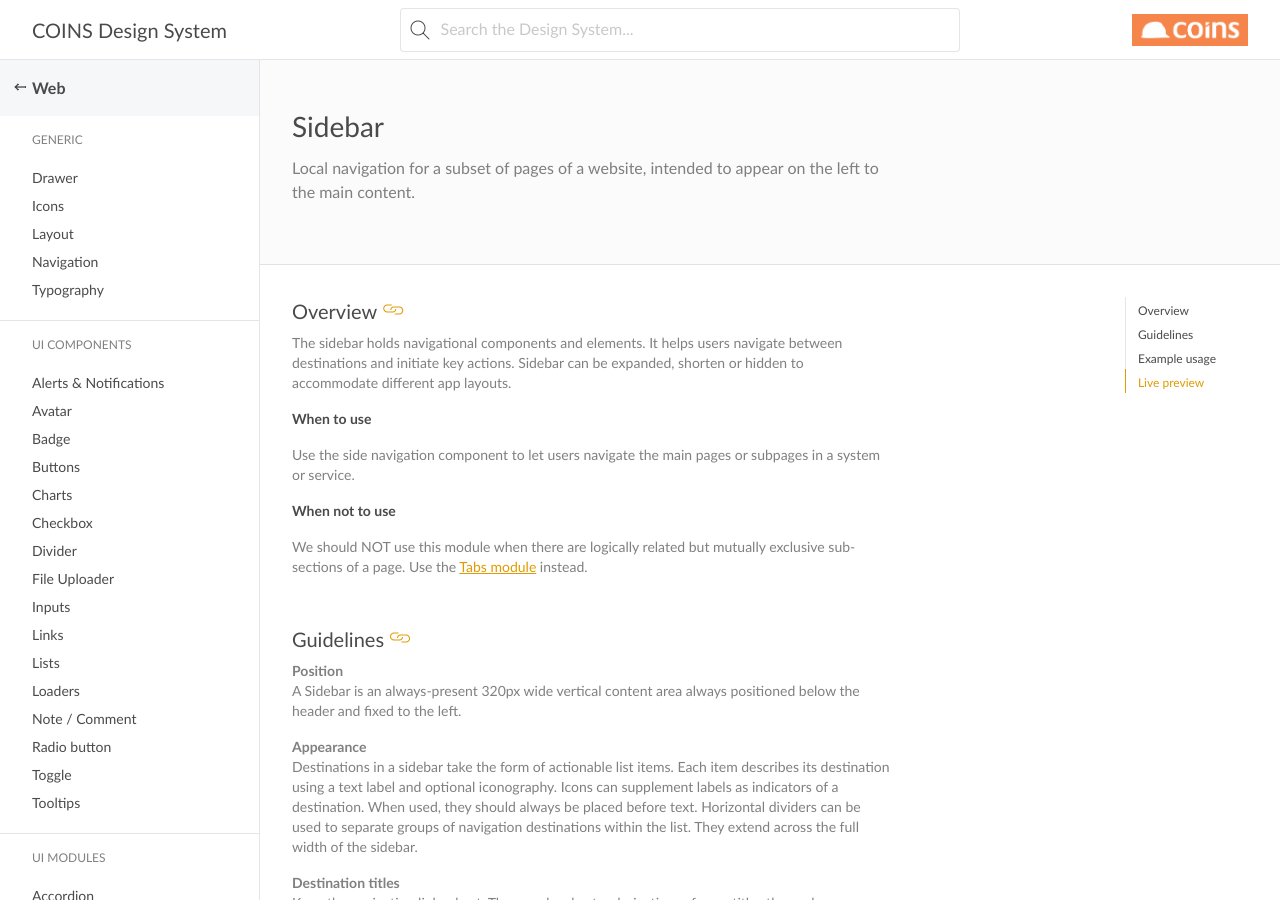
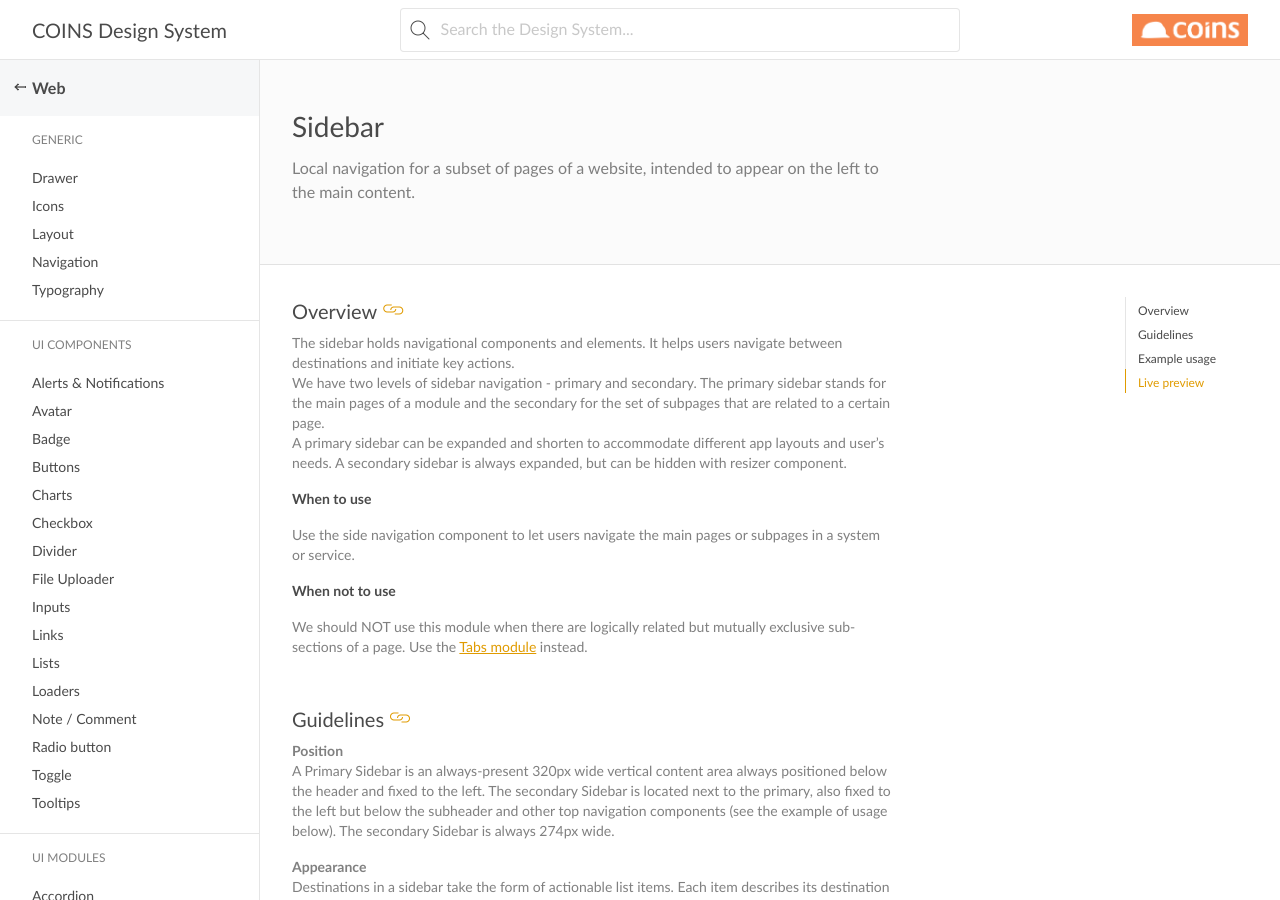
Before and after one commit to COINS-Naz/coins-design-system, a Jekyll site: the page built from _posts/web/ui-modules/2021-06-15-sidebar.md, in a window 1280 px wide and 900 px high. Built offline with Jekyll 4.4.1, drawn with Linux system fonts in a browser that asks for light colours; nearby versions of some CDN libraries; some web fonts are replaced; some of the changed text lies outside the part shown.

Commit message:
Update 2021-06-15-sidebar.md
Added information about secondary sidebar and updated example usage

```diff
--- a/_posts/web/ui-modules/2021-06-15-sidebar.md
+++ b/_posts/web/ui-modules/2021-06-15-sidebar.md
@@ -8,7 +8,9 @@
 ---
 
 ## Overview
-The sidebar holds navigational components and elements. It helps users navigate between destinations and initiate key actions. Sidebar can be expanded, shorten or hidden to accommodate different app layouts.
+The sidebar holds navigational components and elements. It helps users navigate between destinations and initiate key actions.<br>
+We have two levels of sidebar navigation - primary and secondary. The primary sidebar stands for the main pages of a module and the secondary for the set of subpages that are related to a certain page.<br>
+A primary sidebar can be expanded and shorten to accommodate different app layouts and user’s needs. A secondary sidebar is always expanded, but can be hidden with resizer component.<br>
 
 ### When to use
 Use the side navigation component to let users navigate the main pages or subpages in a system or service.
@@ -18,7 +20,8 @@
 
 ## Guidelines
 **Position**<br>
-A Sidebar is an always-present 320px wide vertical content area always positioned below the header and fixed to the left.
+A Primary Sidebar is an always-present 320px wide vertical content area always positioned below the header and fixed to the left.
+The secondary Sidebar is located next to the primary, also fixed to the left but below the subheader and other top navigation components (see the example of usage below). The secondary Sidebar is always 274px wide.
 
 **Appearance**<br>
 Destinations in a sidebar take the form of actionable list items. Each item describes its destination using a text label and optional iconography. Icons can supplement labels as indicators of a destination. When used, they should always be placed before text.
@@ -39,7 +42,14 @@
 
 ## Example usage
 
-![Coins Construction Cloud - Design System - UI Module - Sidebar]({{site.baseurl}}/img/Example_Usage_Sidebar.png)
+![Coins Construction Cloud - Design System - UI Module - Sidebar]({{site.baseurl}}/img/Example_Usage_Sidebars.png)
+
+1. Primary Sidebar
+2. Secondary Sidebar
+3. Resizer
+4. Expand Sidebar
+5. Active State
+6. Hover state
 
 ## Live preview
 Include code snippet here
```
